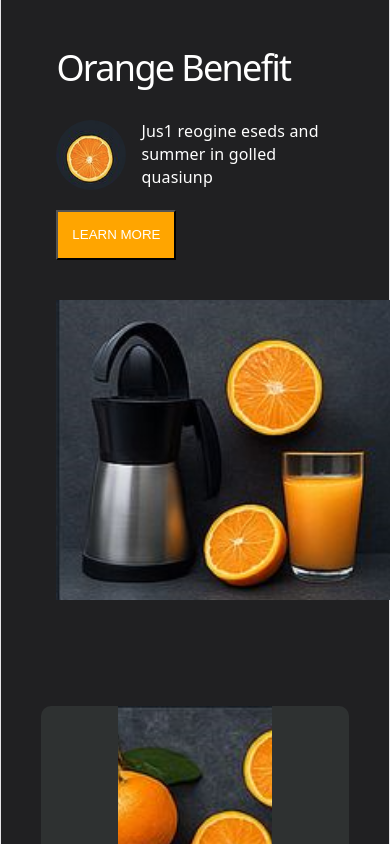
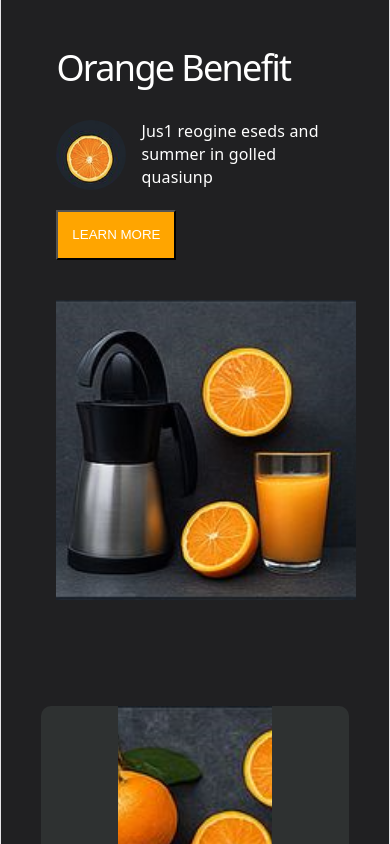
Before and after one commit to Neliswa084/ReactTS_UI, a React (Vite) app in the folder react-ui-challenge/: page / in a window 390 px wide. Shown: the part 733-1577 px from the top of the page. Built offline with nearby package versions, Linux system fonts and the light colour scheme.

Commit message:
Fixed the Orange benefit component the Large picture was overlaping to the end of the component

```diff
--- a/react-ui-challenge/src/components/OrangeBenefit/OrangeBenefit.module.css
+++ b/react-ui-challenge/src/components/OrangeBenefit/OrangeBenefit.module.css
@@ -60,6 +60,10 @@ width: 100% ;
   .section {
     flex-direction: column;
   }
+  .right img{
+     width: 300px;
+
+  }
 
 }
 @media (max-width: 992px) {
@@ -77,11 +81,3 @@ width: 100% ;
     flex-direction: column;
   }
 }
-
-@media (max-width: 350px)
-{
-  .right img{
-     width: 300px;
-
-  }
-}
```
